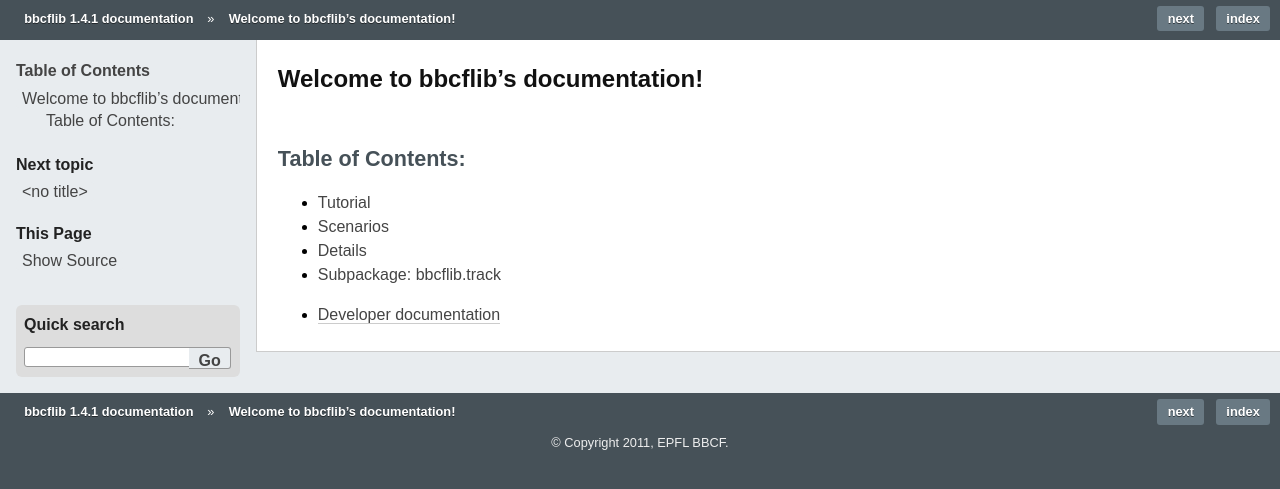
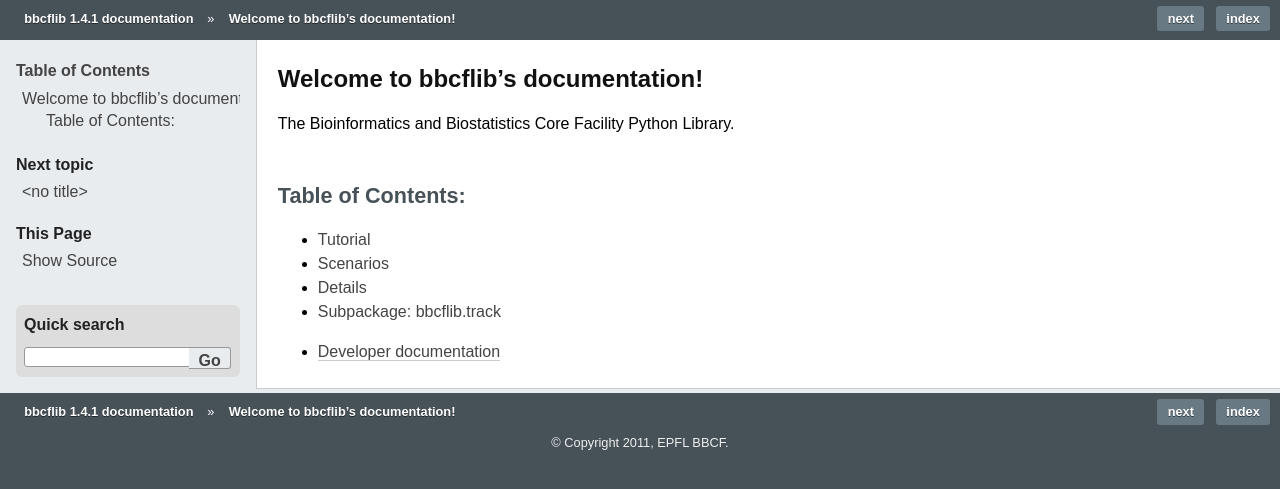
Before and after one commit to bbcf/bbcflib, a Sphinx documentation site: the page built from doc/index.rst, in a window 1280 px wide. Shown: the top 489 px of the page. Built offline with Sphinx 7.4.7, drawn with Linux system fonts in a browser that asks for light colours; formulas are drawn with MathJax 3.

Commit message:
Small description in doc

```diff
--- a/doc/index.rst
+++ b/doc/index.rst
@@ -5,10 +5,10 @@
 
 Welcome to bbcflib's documentation!
 ===================================
+The Bioinformatics and Biostatistics Core Facility Python Library.
 
 Table of Contents:
 ''''''''''''''''''
-
 .. toctree::
    :maxdepth: 1
 
```
